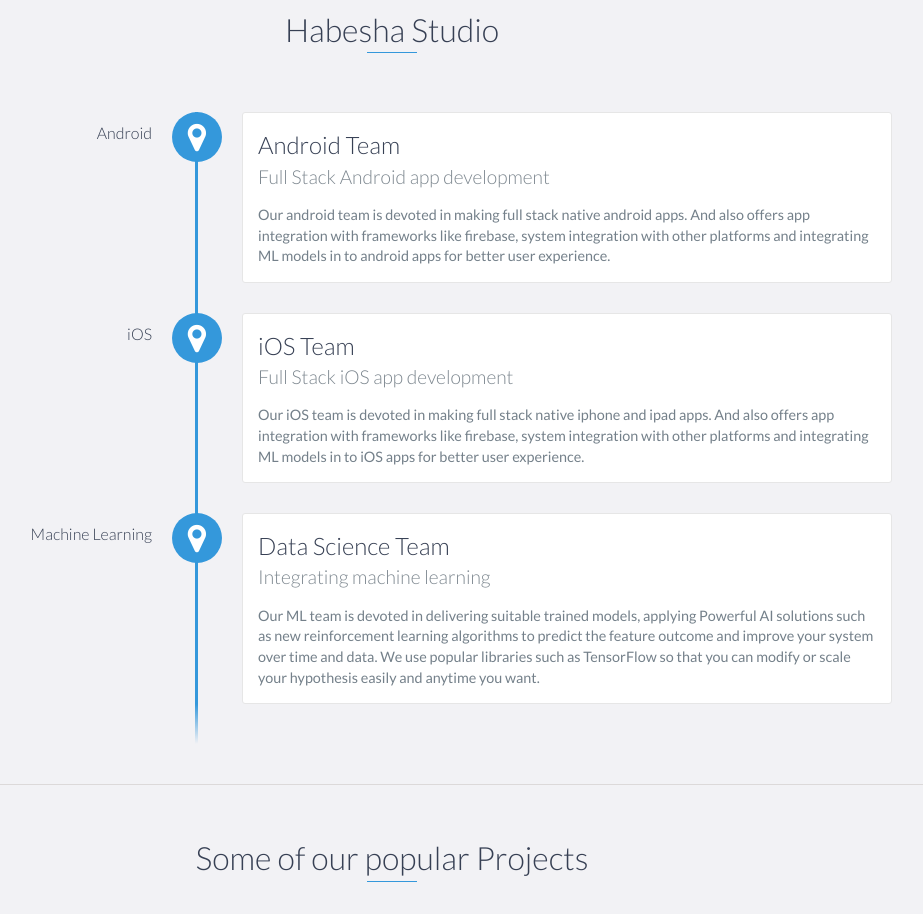
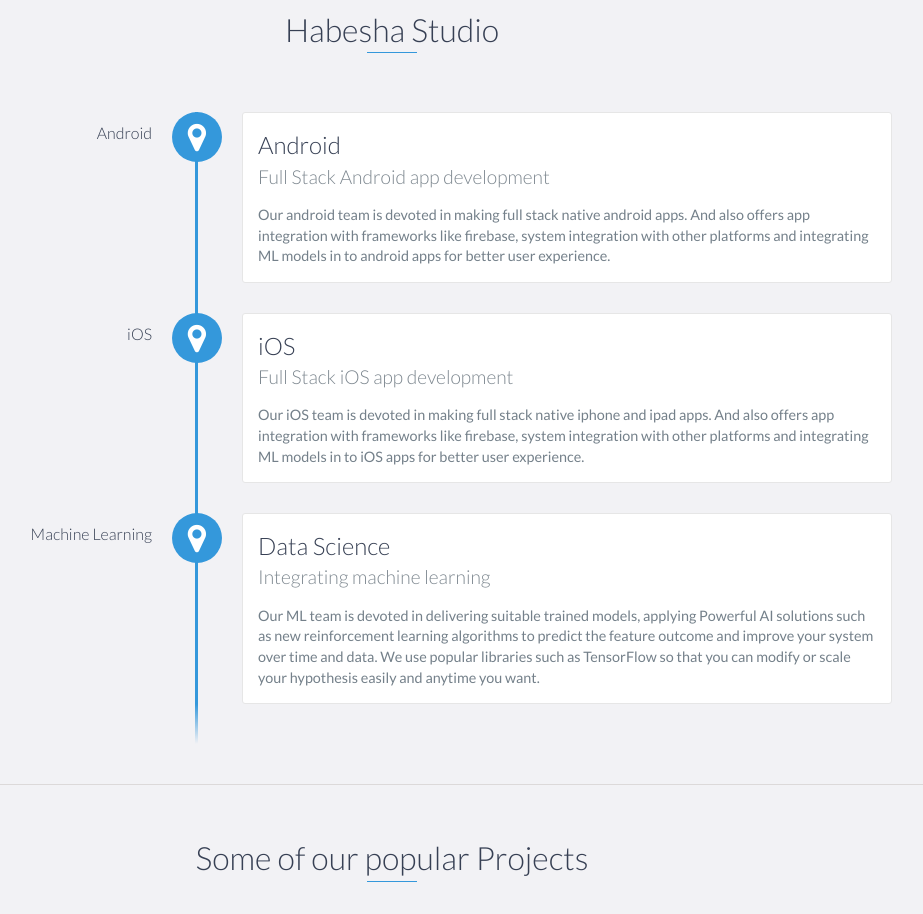
Before and after one commit to kuwrom/kuwrom.github.io, a website: page index.html in a window 1280 px wide. Shown: the part 1200-2114 px from the top of the page, without its empty margins (248-1171 px from the left). Drawn offline with nearby package versions, Linux system fonts and the light colour scheme.

Commit message:
Update index.html

```diff
--- a/index.html
+++ b/index.html
@@ -96,7 +96,7 @@
         <h2 class="heading">Habesha Studio</h2>
         <div id="experience-timeline">
             <div data-date="Android">
-                <h3>Android Team</h3>
+                <h3>Android</h3>
                 <h4>Full Stack Android app development</h4>
                 <p>
                     Our android team is devoted in making full stack native android apps. And also offers app integration with frameworks like firebase, system integration with other platforms and integrating ML models in to android apps for better user experience.
@@ -104,7 +104,7 @@
             </div>
 
             <div data-date="iOS">
-                <h3>iOS Team</h3>
+                <h3>iOS</h3>
                 <h4>Full Stack iOS app development</h4>
                 <p>
 
@@ -114,7 +114,7 @@
             </div>
 
             <div data-date="Machine Learning">
-                <h3>Data Science Team</h3>
+                <h3>Data Science</h3>
                 <h4>Integrating machine learning</h4>
                 <p>
 
```
